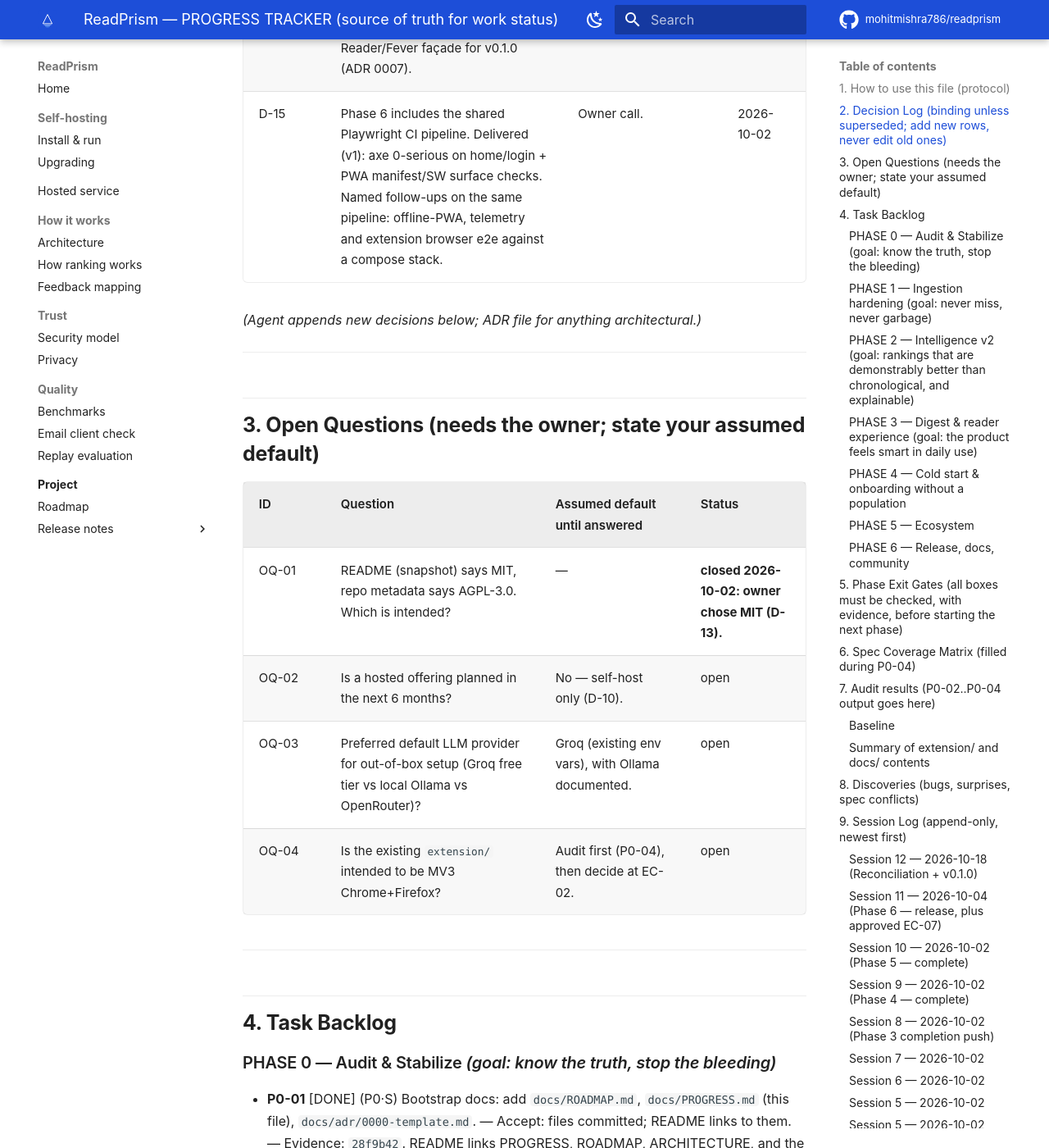
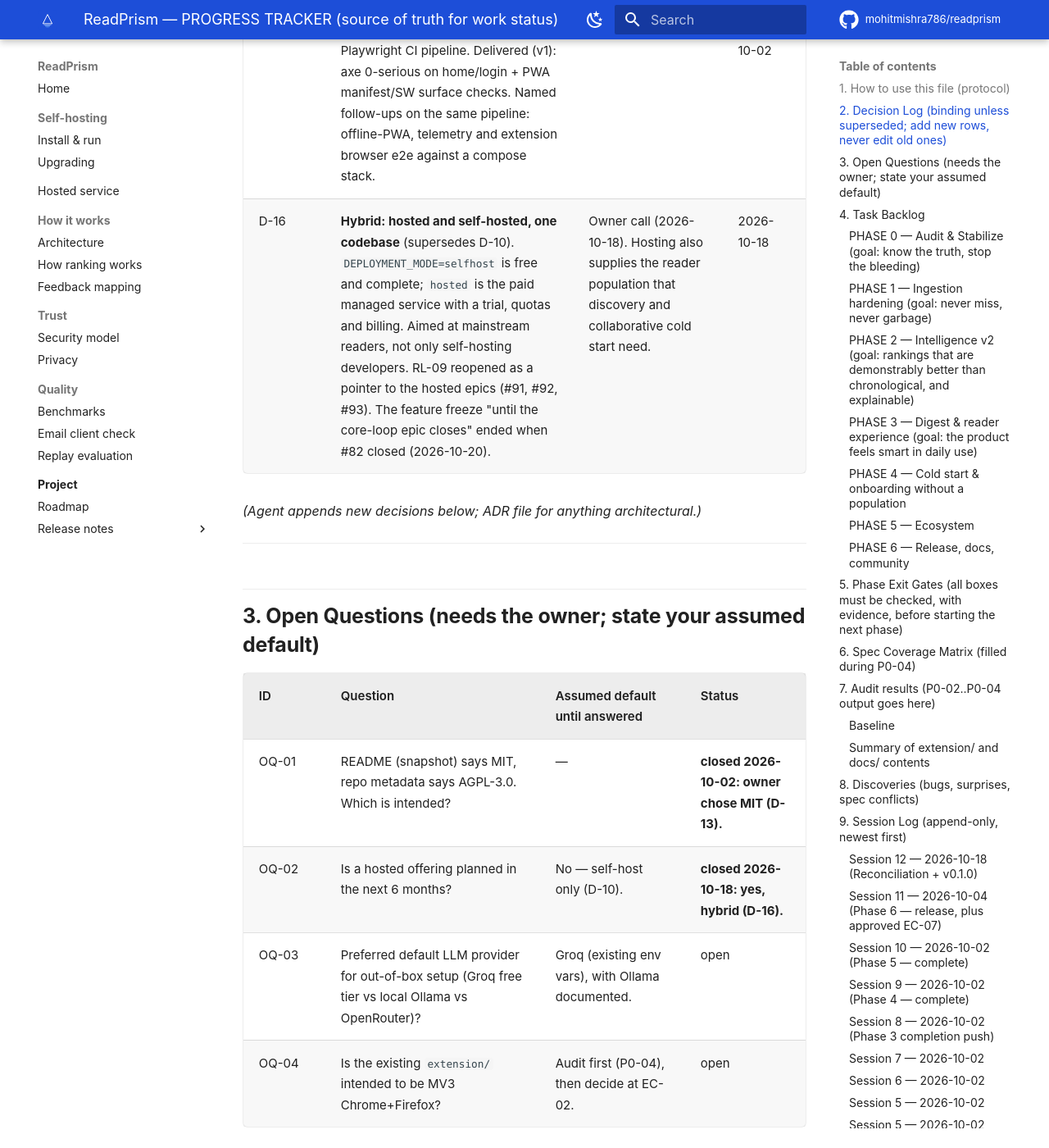
Before and after one commit to mohitmishra786/readprism, an MkDocs documentation site: the page built from docs/PROGRESS.md, in a window 1280 px wide and 1400 px high, scrolled down 3858 px. Shown: the whole window at 82% size. Built offline with MkDocs 1.6.1 and Material for MkDocs 9.7.7, drawn with Linux system fonts in a browser that asks for light colours; comment, search, counter and statistics services are not loaded; some of the changed text lies outside the part shown.

Commit message:
[#124] Decisions: record D-16, hosted and self-hosted from one codebase
Supersedes D-10 (self-host only), closes OQ-02, and marks RL-09 done through
the hosted epics. The feature freeze the issue asked for ended when the
core-loop epic #82 closed.

Co-Authored-By: Claude Opus 5.5 <noreply@anthropic.com>

```diff
--- a/docs/PROGRESS.md
+++ b/docs/PROGRESS.md
@@ -46,6 +46,7 @@ Last commit on `main`: `b534bae` (PR #268 stack merge: vectorized ranker, pairwi
 | D-13 | **Relicense AGPL-3.0 → MIT** by explicit owner decision (2026-10-02). LICENSE, README, package metadata and docs switched in one commit. Owner asserts authority over all copyright holders. | Owner call (D-12); maximizes self-hoster/fork adoption. | 2026-10-02 |
 | D-14 | **EC-07 = sidecar mode**: import subscriptions + read state from Miniflux/FreshRSS; no Reader/Fever façade for v0.1.0 (ADR 0007). | Owner call; smallest reversible interop. | 2026-10-02 |
 | D-15 | Phase 6 includes the shared Playwright CI pipeline. Delivered (v1): axe 0-serious on home/login + PWA manifest/SW surface checks. Named follow-ups on the same pipeline: offline-PWA, telemetry and extension browser e2e against a compose stack. | Owner call. | 2026-10-02 |
+| D-16 | **Hybrid: hosted and self-hosted, one codebase** (supersedes D-10). `DEPLOYMENT_MODE=selfhost` is free and complete; `hosted` is the paid managed service with a trial, quotas and billing. Aimed at mainstream readers, not only self-hosting developers. RL-09 reopened as a pointer to the hosted epics (#91, #92, #93). The feature freeze "until the core-loop epic closes" ended when #82 closed (2026-10-20). | Owner call (2026-10-18). Hosting also supplies the reader population that discovery and collaborative cold start need. | 2026-10-18 |
 
 _(Agent appends new decisions below; ADR file for anything architectural.)_
 
@@ -56,7 +57,7 @@ _(Agent appends new decisions below; ADR file for anything architectural.)_
 | ID | Question | Assumed default until answered | Status |
 |----|----------|-------------------------------|--------|
 | OQ-01 | README (snapshot) says MIT, repo metadata says AGPL-3.0. Which is intended? | — | **closed 2026-10-02: owner chose MIT (D-13).** |
-| OQ-02 | Is a hosted offering planned in the next 6 months? | No — self-host only (D-10). | open |
+| OQ-02 | Is a hosted offering planned in the next 6 months? | No — self-host only (D-10). | **closed 2026-10-18: yes, hybrid (D-16).** |
 | OQ-03 | Preferred default LLM provider for out-of-box setup (Groq free tier vs local Ollama vs OpenRouter)? | Groq (existing env vars), with Ollama documented. | open |
 | OQ-04 | Is the existing `extension/` intended to be MV3 Chrome+Firefox? | Audit first (P0-04), then decide at EC-02. | open |
 
@@ -171,7 +172,7 @@ _(Agent appends new decisions below; ADR file for anything architectural.)_
 - **RL-06** [DONE] (P2·S) Benchmarks page — Evidence: `docs/benchmarks.md` — ranking NDCG table, extraction gate, retrieval MRR, pack liveness, first-digest gate, profile sizing, each with its repro command. Two named unmeasured rows (search p95 @100k, digest build @1k loaded).
 - **RL-07** [DONE] (P1·S) v0.1.0 release — Evidence: tag `v0.1.0` pushed and [GitHub Release published](https://github.com/mohitmishra786/readprism/releases/tag/v0.1.0) (2026-10-18). GHCR images verified live: `ghcr.io/mohitmishra786/readprism/readprism-backend:{0.1.0, 0.1.0-lite, latest, latest-lite}` and `readprism-frontend:{0.1.0, latest}` (publish workflow green). Fresh-VM ≤10-min timing check remains the owner's optional post-release validation.
 - **RL-08** [DONE] (P2·S) Licensing hygiene — Evidence: **relicensed MIT** (D-13, owner call): LICENSE replaced, README/LAUNCH/package metadata aligned. Dependency license report: all Python deps permissive-style (BSD/Apache/MIT/PSF) except `pgvector` (PostgreSQL licence, permissive); npm tree MIT-dominant with permissive toolchain — full machine-generated report `docs/licenses.md` deferred (named).
-- **RL-09** [DROPPED] (P3·–) Hosted-option prerequisites (multi-tenant isolation, billing, quotas, abuse controls) — backlog only until pull exists (D-10). Evidence: decision D-10.
+- **RL-09** [DONE] (P3·–) Hosted-option prerequisites (multi-tenant isolation, billing, quotas, abuse controls). Reopened by D-16 (was DROPPED under D-10); delivered through the hosted epics #91, #92, #93 (verification, abuse limits, plans and quotas, billing, deletion).
 
 ---
 
```
